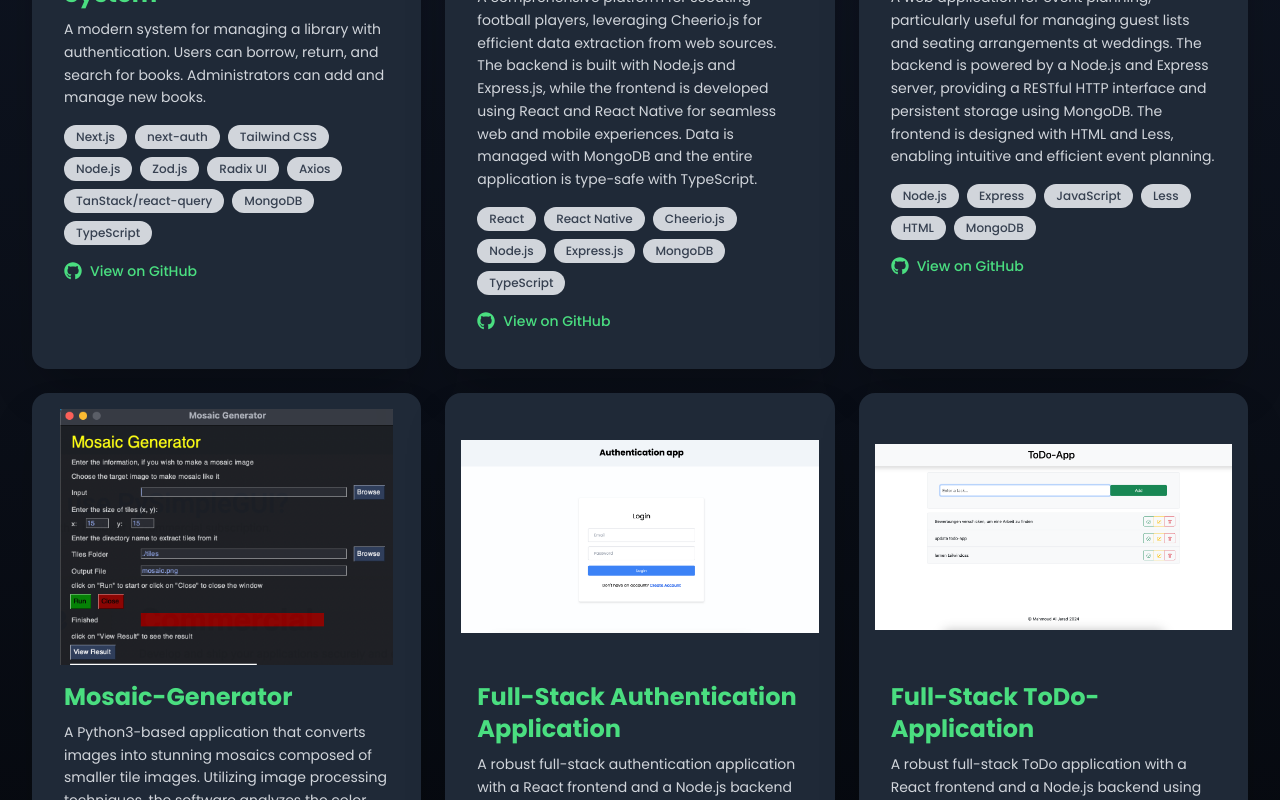
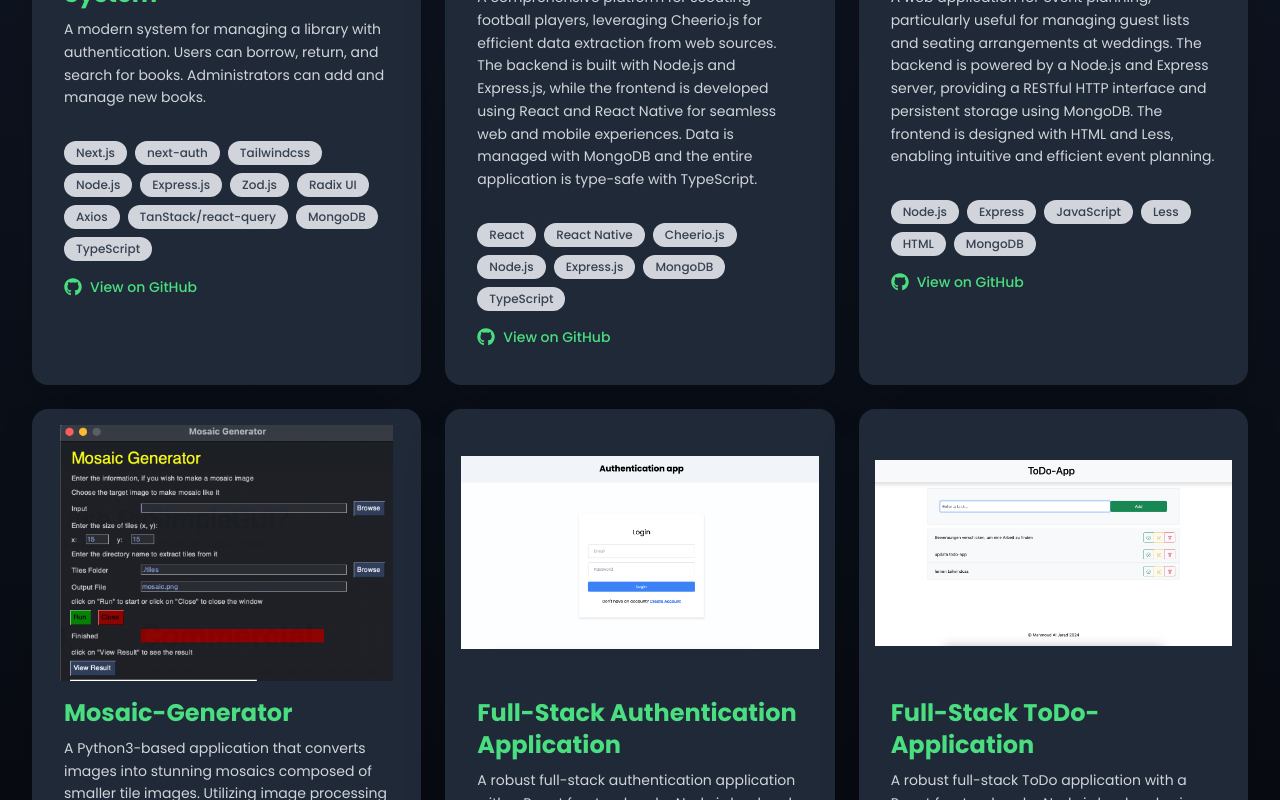
Before and after one commit to mahmoudjd/portfolio, a React (Create React App) app: page /projects in a window 1280 px wide. Shown: the part 940-1740 px from the top of the page. Built offline with nearby package versions, Linux system fonts and the light colour scheme.

Commit message:
Improve style of Projects component

```diff
--- a/src/components/Projects.tsx
+++ b/src/components/Projects.tsx
@@ -31,11 +31,11 @@ const Projects = () => {
                                     {project.description}
                                 </p>
 
-                                <div className="flex flex-wrap gap-2 mb-4">
+                                <List wrap>
                                     {project.technologies.map((tech, i) => (
                                         <Badge key={i} variant="secondary" title={tech}/>
                                     ))}
-                                </div>
+                                </List>
                             </div>
                             <div>
                                 <a
--- a/src/data/projects.ts
+++ b/src/data/projects.ts
@@ -6,8 +6,9 @@ export const projects = [
     "technologies": [
       "Next.js",
       "next-auth",
-      "Tailwind CSS",
+      "Tailwindcss",
       "Node.js",
+      "Express.js",
       "Zod.js",
       "Radix UI",
       "Axios",
```
